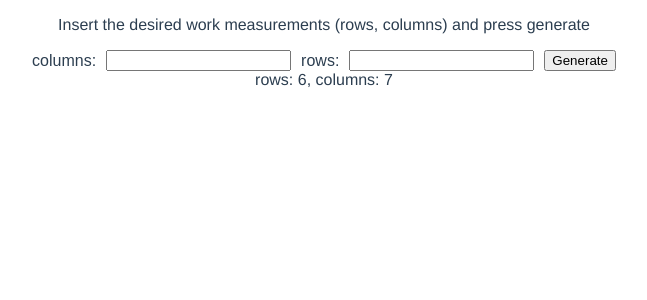
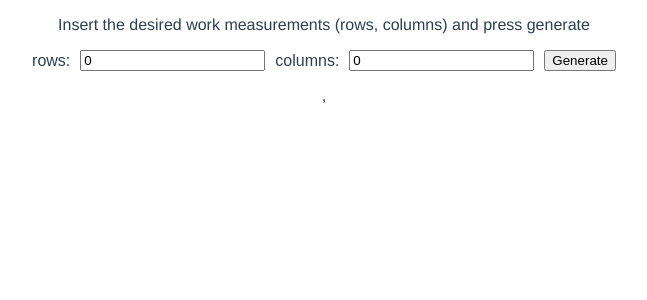
Before and after one commit to TootEgozy/tapestrymaster, a Vue app: page / in a window 1280 px wide. Shown: the top 300 px of the page, without its empty margins (316-963 px from the left). Built offline with nearby package versions, Linux system fonts and the light colour scheme.

Commit message:
wip converting to vue - generating table - passing props

```diff
--- a/src/App.vue
+++ b/src/App.vue
@@ -5,10 +5,10 @@
         Insert the desired work measurements (rows, columns) and press generate
       </p>
       <div id="columns-rows-input">
+        <label for="rows">rows:</label>
+        <input type="number" min="0" id="rows" v-model="rowsNumber" />
         <label for="columns">columns:</label>
-        <input type="number" min="0" id="columns" />
-        <label for="rows">rows:</label>
-        <input type="number" min="0" id="rows" />
+        <input type="number" min="0" id="columns" v-model="columnsNumber"/>
         <button @click="this.generateTable()">Generate</button>
       </div>
     </div>
@@ -25,8 +25,8 @@ export default {
   name: "App",
   data() {
     return {
-      rowsNumber: 6,
-      columnsNumber: 7,
+      rowsNumber: 0,
+      columnsNumber: 0,
       generated: false,
       colors: [],
       colorA: "blue",
--- a/src/components/DrawingTable.vue
+++ b/src/components/DrawingTable.vue
@@ -3,18 +3,69 @@
 
 // for each in row count - create a row element,
 
-<script lang="ts">
-import { h } from "vue";
+<!--<script lang="ts">-->
+<!--import { h } from "vue";-->
 
-  export default {
-    name: 'DrawingTable',
-    props: {
-      rows: Number,
-      columns: Number,
-    },
-    render(): any {
-      console.log(this);
-      return h('div', { class: 'bar', innerHTML:`rows: ${this.rows}, columns: ${this.columns}` });
+<!--  export default {-->
+<!--    name: 'DrawingTable',-->
+<!--    props: {-->
+<!--      rows: Number,-->
+<!--      columns: Number,-->
+<!--    },-->
+<!--    render(): any {-->
+<!--      console.log(this);-->
+<!--      return h('div', { class: 'bar', innerHTML:`rows: ${this.rows}, columns: ${this.columns}` });-->
+<!--    }-->
+<!--  }-->
+<!--</script>-->
+
+<!--<template>-->
+<!--&lt;!&ndash;  <div v-for="(row, i) in rowsArr" :key="i">&ndash;&gt;-->
+<!--&lt;!&ndash;    <p>{{ row }}</p>&ndash;&gt;-->
+<!--&lt;!&ndash;  </div>&ndash;&gt;-->
+<!--  <span>{{ this.rows }}</span>-->
+<!--&lt;!&ndash;  <table>&ndash;&gt;-->
+<!--&lt;!&ndash;    <tr v-for="(row, i) in rows" :key="i">&ndash;&gt;-->
+<!--&lt;!&ndash;      <td>{{ sale.Sale }}</td>&ndash;&gt;-->
+<!--&lt;!&ndash;      <td>{{ sales[1][i].Sale }}</td>&ndash;&gt;-->
+<!--&lt;!&ndash;    </tr>&ndash;&gt;-->
+<!--&lt;!&ndash;  </table>&ndash;&gt;-->
+<!--</template>-->
+
+<template>
+  <p>{{ rowsArr.toString() }}, {{ columnsArr.toString() }}</p>
+</template>
+
+<script>
+export default {
+  name: 'DrawingTable',
+  props: ['rows', 'columns'],
+  data() {
+    return {
+      rowsArr: Array.from(Array(this.rows).keys()),
+      columnsArr: Array.from(Array(this.columns).keys())
     }
   }
+}
 </script>
+
+<!--<script>-->
+<!--import { ref } from "vue";-->
+
+<!--export default {-->
+<!--  name: 'DrawingTable',-->
+<!--  props: {-->
+<!--    rows: Number,-->
+<!--    columns: Number,-->
+<!--  },-->
+<!--  data() {-->
+<!--    return {-->
+<!--      // rowsArr: ref([Array.from(Array(props.rows).keys())])-->
+<!--      // columnsArr: Array.from(Array(10).keys())-->
+<!--    }-->
+<!--  },-->
+<!--  mounted() {-->
+<!--    const tableArr = [];-->
+<!--  }-->
+<!--}-->
+<!--</script>-->
```
